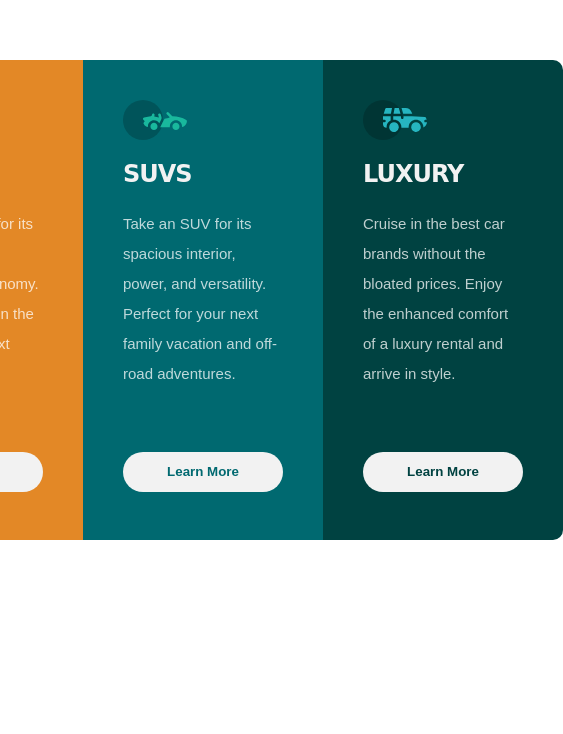
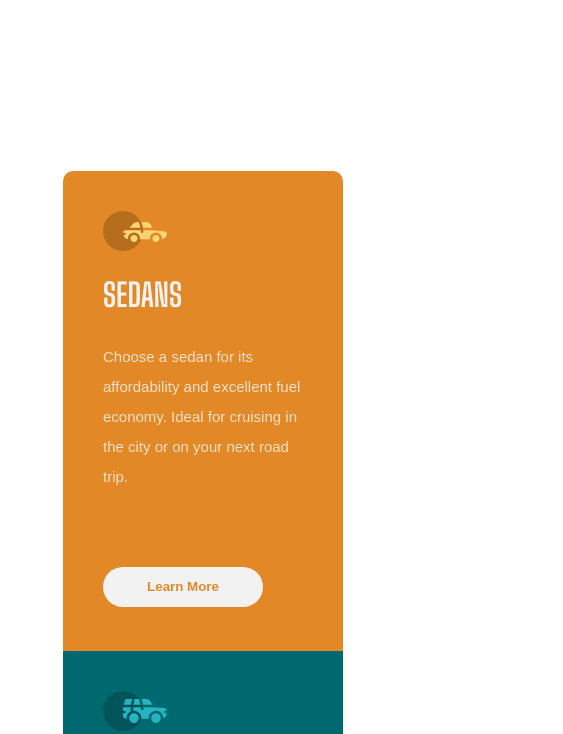
Before and after one commit to raaes0123/3-column-preview-card, a plain HTML site: page index.html in a window 390 px wide. Shown: the part 130-864 px from the top of the page, 563 px wide, since content can reach past the window. Drawn offline with Linux system fonts and the light colour scheme.

Commit message:
Fixed icons, font and mobile view

```diff
--- a/index.html
+++ b/index.html
@@ -8,7 +8,9 @@
 
   <link rel="icon" type="image/png" sizes="32x32" href="./images/favicon-32x32.png">
   <link rel="stylesheet" href="style.css">
-
+  <link rel="preconnect" href="https://fonts.googleapis.com">
+<link rel="preconnect" href="https://fonts.gstatic.com" crossorigin>
+<link href="https://fonts.googleapis.com/css2?family=Big+Shoulders+Display:wght@700&display=swap" rel="stylesheet">
   <title>Frontend Mentor | 3-column preview card component</title>
 </head>
 
@@ -23,7 +25,8 @@
     </div>
 
     <div id="suv" class="vehicle">
-      <svg width="64" height="40" xmlns="http://www.w3.org/2000/svg"><g fill="none" fill-rule="evenodd"><circle fill="#000" opacity=".201" cx="20" cy="20" r="20"/><path d="M30.98 22.835c1.941 0 3.516 1.604 3.516 3.583 0 1.978-1.575 3.582-3.517 3.582s-3.516-1.604-3.516-3.582c0-1.979 1.574-3.583 3.516-3.583zm21.956 0c1.942 0 3.517 1.604 3.517 3.583 0 1.978-1.575 3.582-3.517 3.582s-3.516-1.604-3.516-3.582c0-1.979 1.574-3.583 3.516-3.583zm-9.143-10.45a1.27 1.27 0 011.819 0l3.715 3.784c4.444-.115 9.7 1.142 13.964 3.753.387.237.624.664.624 1.124 0 3.006-2.126 5.514-4.926 6.05.397-3.698-2.458-6.882-6.053-6.882-3.646 0-6.504 3.264-6.039 6.99h-9.669c.76-1.544.993-2.026 1.337-2.711l.082-.162c.421-.835 1.056-2.07 2.883-5.65 1.68-.023 3.47-.408 5.247-1.403l-2.984-3.04a1.328 1.328 0 010-1.854zm-7.68 1.064c.683-.2 1.395.202 1.592.898l.749 2.652a3.46 3.46 0 01-.247 2.51l-1.733 3.395-.216.424c-1.07-1.89-3.06-3.114-5.279-3.114-3.595 0-6.45 3.184-6.052 6.885-1.832-.347-3.414-1.537-4.278-3.276a1.331 1.331 0 01.117-1.376l.955-1.303-1.325-1.295c-.751-.735-.376-2.024.64-2.231l6.614-1.346.13-.026c.092-.019.145-.03.157-.031.314-.146 1.07-.591 1.07-1.506 0-.734.592-1.327 1.316-1.31.712.016 1.268.662 1.256 1.388a4.11 4.11 0 01-.348 1.611 22.69 22.69 0 014.7 1.146l-.7-2.473a1.314 1.314 0 01.882-1.622z" fill="#19B89D" fill-rule="nonzero"/></g></svg>
+      <svg width="64" height="40" xmlns="http://www.w3.org/2000/svg"><g fill="none" fill-rule="evenodd"><circle fill="#000" opacity=".201" cx="20" cy="20" r="20"/><path d="M31.002 22.358c2.917 0 5.18 2.593 4.762 5.506a4.828 4.828 0 01-2.962 3.778 4.797 4.797 0 01-5.3-1.165c-1.188-1.26-1.235-2.613-1.263-2.613-.42-2.924 1.857-5.506 4.763-5.506zm22 0c3.457 0 5.798 3.567 4.41 6.744A4.816 4.816 0 0152.3 31.94a4.826 4.826 0 01-4.06-4.077c-.42-2.915 1.846-5.506 4.762-5.506zm-15.04-6.083v1.462a1.29 1.29 0 001.352 1.29c.693-.033 1.227-.631 1.227-1.326v-1.426h8.3l13.056.716a1.29 1.29 0 011.164.917c.27.895.446 1.477.563 1.87h-1.047c-.694 0-1.291.534-1.324 1.228a1.29 1.29 0 001.288 1.352h1.445c-.164 2.225-1.57 4.193-3.6 5.05.13-4.212-3.255-7.63-7.384-7.63-4.317 0-7.762 3.718-7.358 8.086h-7.285c.43-4.655-3.503-8.531-8.131-8.046v-3.543h7.734zm-10.312 0v4.308a7.4 7.4 0 00-4.006 7.274 3.874 3.874 0 01-3.642-3.864v-1.635h1.46a1.29 1.29 0 000-2.58h-1.461v-3.213l.003-.29h7.646zm14.986-8.196c2.65 0 5 1.592 5.984 4.055l.63 1.579a5.525 5.525 0 01-.065-.004l-.026-.002-.034-.002-.022-.002a4.178 4.178 0 00-.224-.006l-.098-.001h-.039l-.136-.001h-.052l-.326-.001H40.211L38.528 8.08zm-13.632 0l-1.122 5.616h-7.144l1.47-4.71a1.29 1.29 0 011.231-.906h5.565zm6.832 0l1.683 5.615h-7.007l1.121-5.615h4.203z" fill="#26B5C0" fill-rule="nonzero"/></g></svg>
+
       <h1>SUVS</h1>
       <p>Take an SUV for its spacious interior, power, and versatility. Perfect for your next family vacation
         and off-road adventures.</p>
@@ -31,7 +34,8 @@
     </div>
 
     <div id="luxury" class="vehicle">
-      <svg width="64" height="40" xmlns="http://www.w3.org/2000/svg"><g fill="none" fill-rule="evenodd"><circle fill="#000" opacity=".201" cx="20" cy="20" r="20"/><path d="M31.002 22.358c2.917 0 5.18 2.593 4.762 5.506a4.828 4.828 0 01-2.962 3.778 4.797 4.797 0 01-5.3-1.165c-1.188-1.26-1.235-2.613-1.263-2.613-.42-2.924 1.857-5.506 4.763-5.506zm22 0c3.457 0 5.798 3.567 4.41 6.744A4.816 4.816 0 0152.3 31.94a4.826 4.826 0 01-4.06-4.077c-.42-2.915 1.846-5.506 4.762-5.506zm-15.04-6.083v1.462a1.29 1.29 0 001.352 1.29c.693-.033 1.227-.631 1.227-1.326v-1.426h8.3l13.056.716a1.29 1.29 0 011.164.917c.27.895.446 1.477.563 1.87h-1.047c-.694 0-1.291.534-1.324 1.228a1.29 1.29 0 001.288 1.352h1.445c-.164 2.225-1.57 4.193-3.6 5.05.13-4.212-3.255-7.63-7.384-7.63-4.317 0-7.762 3.718-7.358 8.086h-7.285c.43-4.655-3.503-8.531-8.131-8.046v-3.543h7.734zm-10.312 0v4.308a7.4 7.4 0 00-4.006 7.274 3.874 3.874 0 01-3.642-3.864v-1.635h1.46a1.29 1.29 0 000-2.58h-1.461v-3.213l.003-.29h7.646zm14.986-8.196c2.65 0 5 1.592 5.984 4.055l.63 1.579a5.525 5.525 0 01-.065-.004l-.026-.002-.034-.002-.022-.002a4.178 4.178 0 00-.224-.006l-.098-.001h-.039l-.136-.001h-.052l-.326-.001H40.211L38.528 8.08zm-13.632 0l-1.122 5.616h-7.144l1.47-4.71a1.29 1.29 0 011.231-.906h5.565zm6.832 0l1.683 5.615h-7.007l1.121-5.615h4.203z" fill="#26B5C0" fill-rule="nonzero"/></g></svg>
+            <svg width="64" height="40" xmlns="http://www.w3.org/2000/svg"><g fill="none" fill-rule="evenodd"><circle fill="#000" opacity=".201" cx="20" cy="20" r="20"/><path d="M30.98 22.835c1.941 0 3.516 1.604 3.516 3.583 0 1.978-1.575 3.582-3.517 3.582s-3.516-1.604-3.516-3.582c0-1.979 1.574-3.583 3.516-3.583zm21.956 0c1.942 0 3.517 1.604 3.517 3.583 0 1.978-1.575 3.582-3.517 3.582s-3.516-1.604-3.516-3.582c0-1.979 1.574-3.583 3.516-3.583zm-9.143-10.45a1.27 1.27 0 011.819 0l3.715 3.784c4.444-.115 9.7 1.142 13.964 3.753.387.237.624.664.624 1.124 0 3.006-2.126 5.514-4.926 6.05.397-3.698-2.458-6.882-6.053-6.882-3.646 0-6.504 3.264-6.039 6.99h-9.669c.76-1.544.993-2.026 1.337-2.711l.082-.162c.421-.835 1.056-2.07 2.883-5.65 1.68-.023 3.47-.408 5.247-1.403l-2.984-3.04a1.328 1.328 0 010-1.854zm-7.68 1.064c.683-.2 1.395.202 1.592.898l.749 2.652a3.46 3.46 0 01-.247 2.51l-1.733 3.395-.216.424c-1.07-1.89-3.06-3.114-5.279-3.114-3.595 0-6.45 3.184-6.052 6.885-1.832-.347-3.414-1.537-4.278-3.276a1.331 1.331 0 01.117-1.376l.955-1.303-1.325-1.295c-.751-.735-.376-2.024.64-2.231l6.614-1.346.13-.026c.092-.019.145-.03.157-.031.314-.146 1.07-.591 1.07-1.506 0-.734.592-1.327 1.316-1.31.712.016 1.268.662 1.256 1.388a4.11 4.11 0 01-.348 1.611 22.69 22.69 0 014.7 1.146l-.7-2.473a1.314 1.314 0 01.882-1.622z" fill="#19B89D" fill-rule="nonzero"/></g></svg>
+
       <h1>LUXURY</h1>
       <p>Cruise in the best car brands without the bloated prices. Enjoy the enhanced comfort of a luxury
         rental and arrive in style.</p>
--- a/style.css
+++ b/style.css
@@ -10,8 +10,6 @@
     --font-w-desc: 400;
 }
 
-@import url('https://fonts.googleapis.com/css2?family=Lexend+Deca&display=swap');
-@import url('https://fonts.googleapis.com/css2?family=Big+Shoulders+Display:wght@700&display=swap');
 
 .container {
     background-color: var(--Transparent-white-paragraphs);
@@ -36,13 +34,11 @@ h1 {
     font-family: 'Big Shoulders Display', cursive;
     font-weight: var(--font-w-item);
     color: var(--Very-light-gray);
-    font-size: 24px;
-    letter-spacing: -1px;
 }
 
 .vehicle {
-    width: 250px;
-    height: 400px;
+    max-width: 200px;
+    min-height: 400px;
     padding: 40px;
 }
 #sedan {
@@ -97,11 +93,11 @@ h1 {
     color: hsl(228, 45%, 44%);
 }
 
-@media (max-width: 375px) {
+@media (max-width: 700px) {
     .container {
         flex-direction: column;
-        width: 120vw;
-        height: 240vh;
+        max-width: 120vw;
+        min-height: 240vh;
     }
     #sedan {
         border-radius: 10px 10px 0 0;
```
